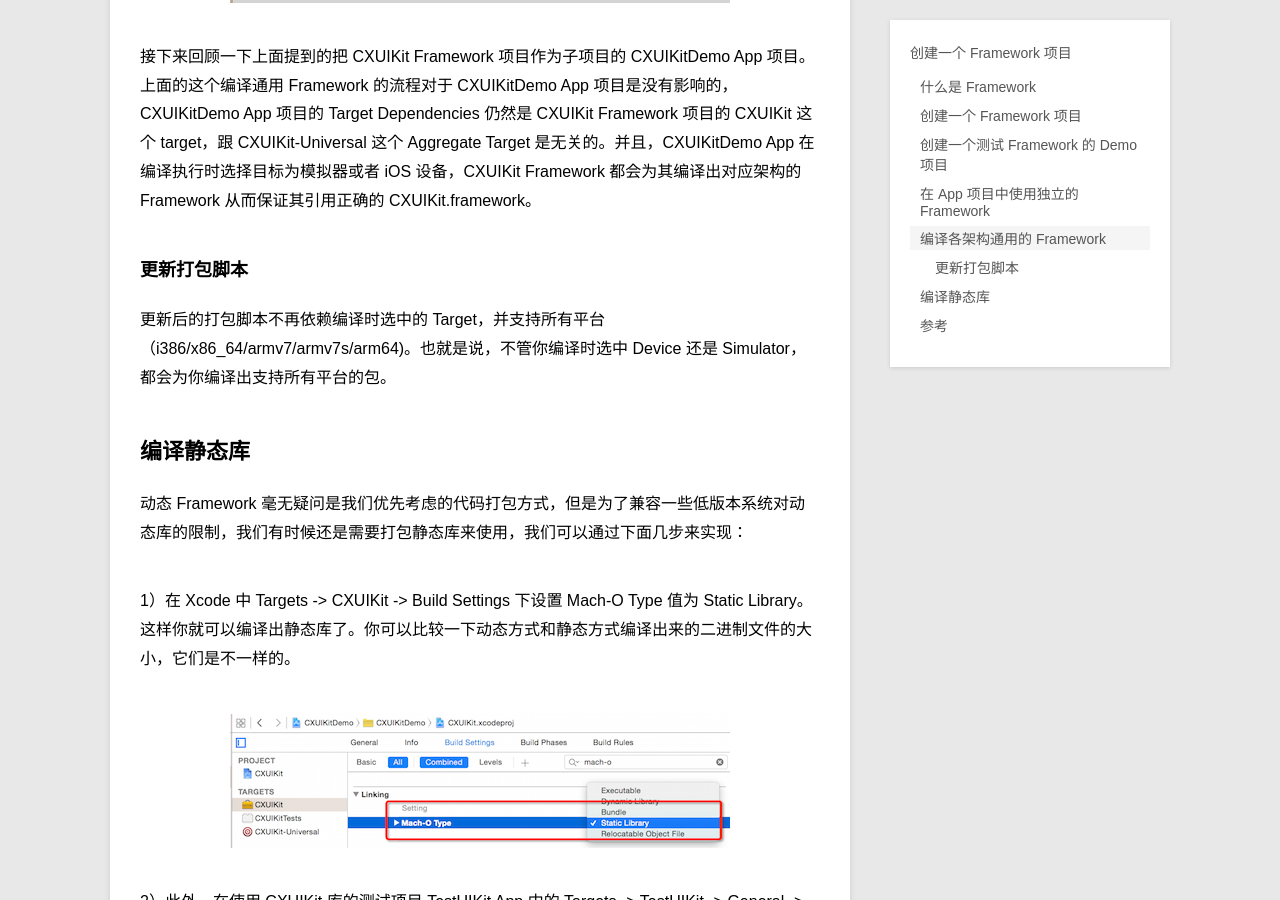
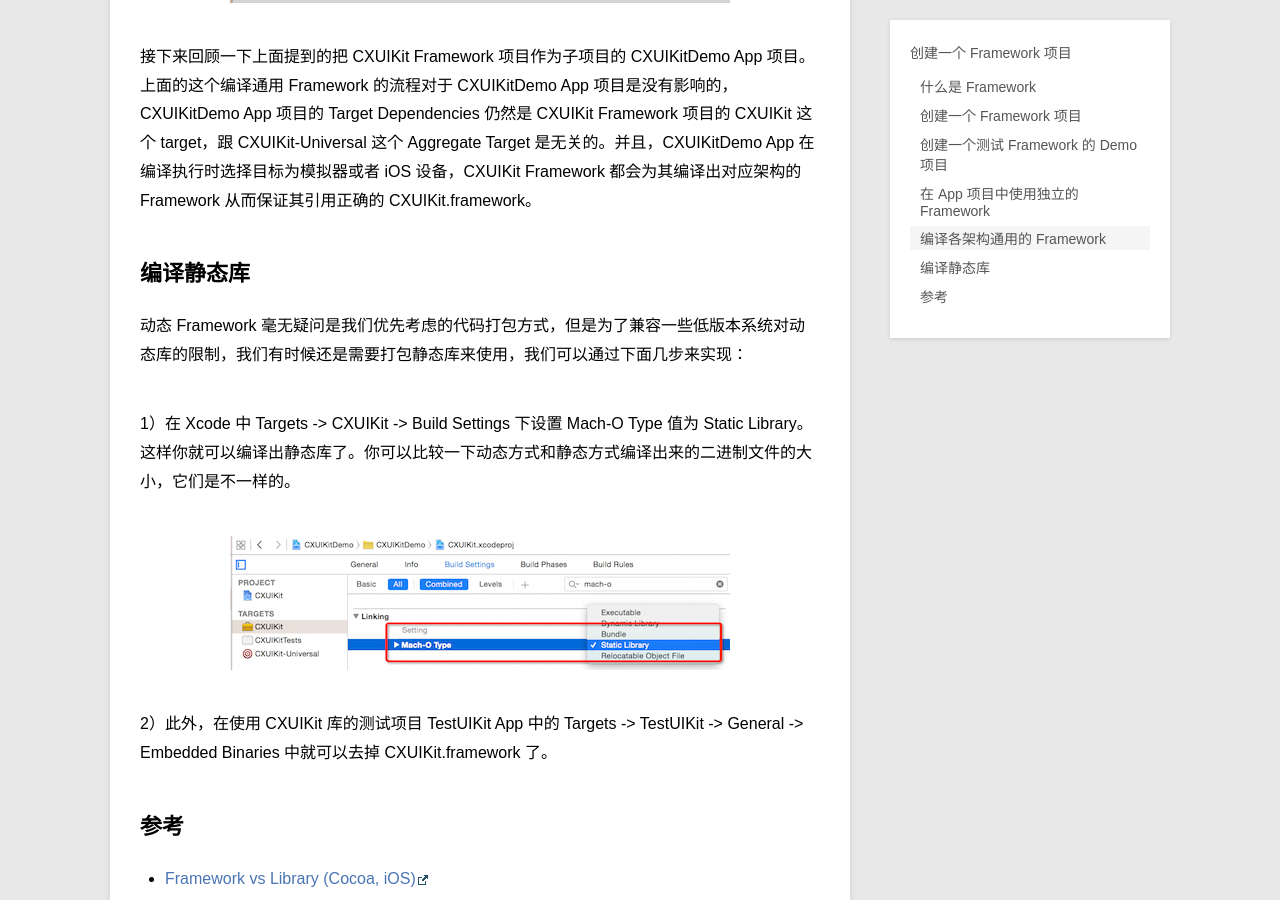
Before and after one commit to samirchen/samirchen.github.io, a Jekyll site: the page built from _posts/blog/2015-09-21-create-a-framework.md, in a window 1280 px wide and 900 px high, scrolled down 11280 px. Built offline with Jekyll 4.4.1, drawn with Linux system fonts in a browser that asks for light colours; Markdown is read by kramdown in place of the engine named in the settings; comment, search, counter and statistics services are not loaded.

Commit message:
Update blog.

```diff
--- a/_posts/blog/2015-09-21-create-a-framework.md
+++ b/_posts/blog/2015-09-21-create-a-framework.md
@@ -217,9 +217,6 @@
 接下来回顾一下上面提到的把 CXUIKit Framework 项目作为子项目的 CXUIKitDemo App 项目。上面的这个编译通用 Framework 的流程对于 CXUIKitDemo App 项目是没有影响的，CXUIKitDemo App 项目的 Target Dependencies 仍然是 CXUIKit Framework 项目的 CXUIKit 这个 target，跟 CXUIKit-Universal 这个 Aggregate Target 是无关的。并且，CXUIKitDemo App 在编译执行时选择目标为模拟器或者 iOS 设备，CXUIKit Framework 都会为其编译出对应架构的 Framework 从而保证其引用正确的 CXUIKit.framework。
 
 
-###更新打包脚本
-更新后的打包脚本不再依赖编译时选中的 Target，并支持所有平台（i386/x86_64/armv7/armv7s/arm64)。也就是说，不管你编译时选中 Device 还是 Simulator，都会为你编译出支持所有平台的包。
-
 
 
 ##编译静态库
```
